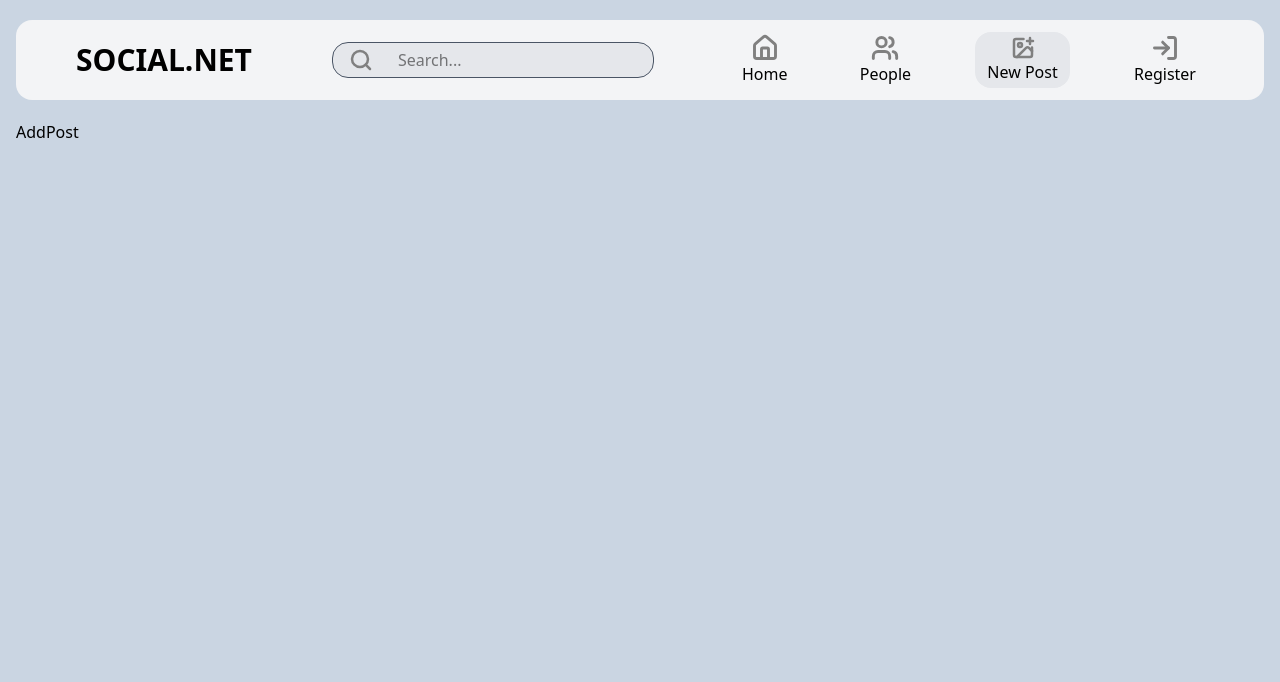
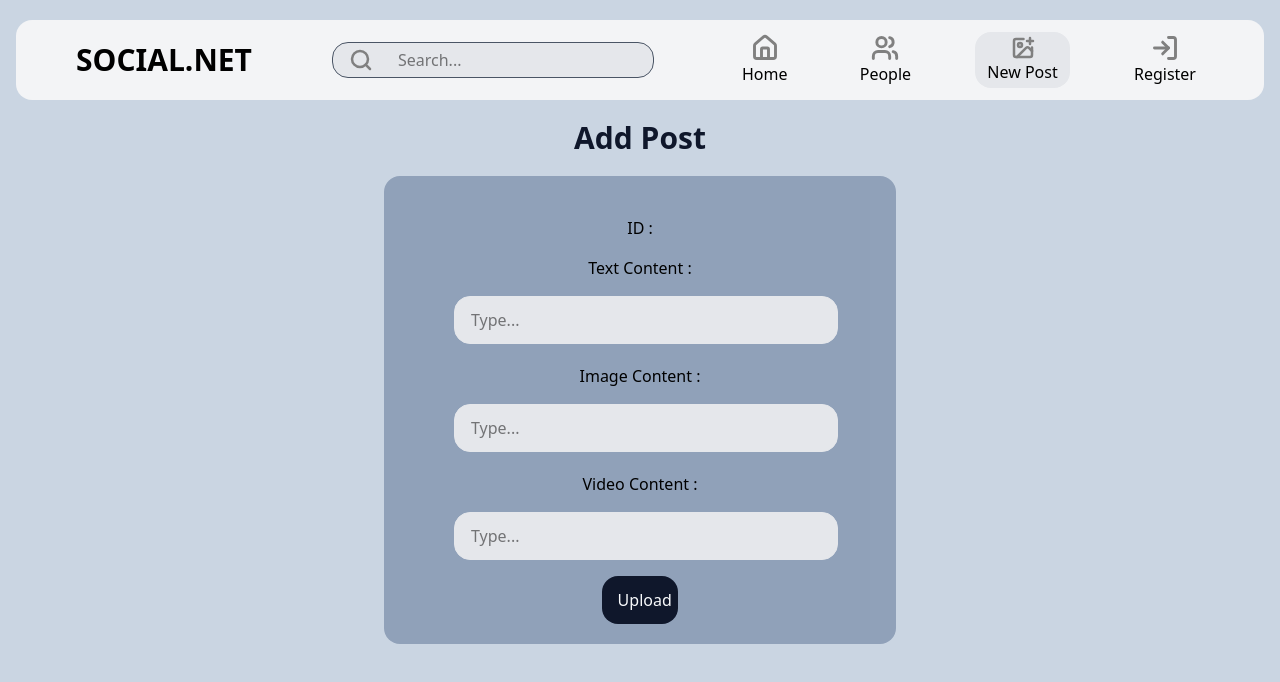
Before and after one commit to RAUNAKSINGH001/Social.net, a React (Vite) app: page /AddPost in a window 1280 px wide. Shown: the top 682 px of the page. Built offline with nearby package versions, Linux system fonts and the light colour scheme.

Commit message:
Implemented add post pages

```diff
--- /dev/null
+++ b/src/components/header/AddPostPages.jsx
@@ -0,0 +1,85 @@
+import React from "react";
+import { useState, useEffect } from "react";
+import { ToastContainer, toast } from "react-toastify";
+import { useNavigate , useParams } from "react-router";
+import "react-toastify/dist/ReactToastify.css";
+function AddPostPages() {
+    const {id} = useParams();
+  const [textContent, setTextContent] = useState("");
+  const [videoContent, setVideoContent] = useState("");
+  const [imageContent, setImageContent] = useState("");
+  const [userId, setUserId] = useState("");
+  const url = `http://localhost:3000/users/raunaksingh`;
+  const addPostToApi = async (ele) => {
+    ele.preventDefault();
+    let res = await fetch(url , {
+        method:"PATCH",
+        body : JSON.stringify({
+             textContent , videoContent , imageContent })
+    });
+
+    if(!res.ok)
+    {
+        throw new Error("Failed to add post .")
+    }
+
+    if(res)
+    {
+        alert("Post uploaded successfully.");
+    }
+  };
+  return (
+    <div className="flex  flex-col items-center w-full h-full gap-5 ">
+      <h1 className="text-3xl text-slate-900 font-extrabold ">Add Post </h1>
+      <div className="bg-slate-400 w-[40vw] h-[screen] rounded-2xl py-5 px-4">
+        <form action="" className="flex flex-col items-center gap-3 pt-5">
+          <h1>ID : </h1>
+          <div className=" rounded-2xl flex flex-col items-center  justify-self-start gap-4 py-1 px-4 ">
+            <label htmlFor="textcontent"> Text Content : </label>
+            <input
+              type="Textarea"
+              id="textcontent"
+              placeholder="Type..."
+              className="  ml-3 focus:outline-none rounded-2xl bg-gray-200 h-[6vh] w-[30vw] border-1 border-gray-200 px-4"
+              value={textContent}
+              onChange={(ele) => setTextContent(ele.target.value)}
+            />
+          </div>
+
+          <div className=" rounded-2xl flex-col flex items-center  justify-self-start gap-4 py-1 px-4 ">
+            <label htmlFor="imagecontent"> Image Content : </label>
+            <input
+              type="url"
+              id="imagecontent"
+              placeholder="Type..."
+              className="  ml-3 focus:outline-none rounded-2xl bg-gray-200 h-[6vh] w-[30vw] border-1 border-gray-200 px-4"
+              value={imageContent}
+              onChange={(ele) => setImageContent(ele.target.value)}
+            />
+          </div>
+
+          <div className=" rounded-2xl flex flex-col items-center  justify-self-start gap-4 py-1 px-4 ">
+            <label htmlFor="videocontent"> Video Content : </label>
+            <input
+              type="url"
+              id="videocontent"
+              placeholder="Type..."
+              className="  ml-3 focus:outline-none rounded-2xl bg-gray-200 h-[6vh] w-[30vw] border-1 border-gray-200 px-4"
+              value={videoContent}
+              onChange={(ele) => setVideoContent(ele.target.value)}
+            />
+          </div>
+
+          <button
+            className="px-4 py-3 bg-slate-900 active:scale-90 text-slate-50 rounded-2xl w-[6vw]"
+            onClick={addPostToApi}
+          >
+            Upload
+          </button>
+        </form>
+      </div>
+    </div>
+  );
+}
+
+export default AddPostPages;
--- a/src/components/header/LoginPages.jsx
+++ b/src/components/header/LoginPages.jsx
@@ -12,6 +12,8 @@ function LoginPages() {
   const [email, setEmail] = useState("");
   const [profile, setProfile] = useState("");
   const [bio, setBio] = useState("");
+  const [id, setId] = useState("");
+
   const addToApi = async (ele) => {
     ele.preventDefault();
     const url = "http://localhost:3000/users";
@@ -19,6 +21,7 @@ function LoginPages() {
     let res = await fetch(url, {
       method: "POST",
       body: JSON.stringify({
+        id,
         name,
         age,
         address,
@@ -38,7 +41,11 @@ function LoginPages() {
       alert("User added successfully.");
     }
   };
-
+  useEffect(()=>
+  {
+    addToApi();
+  }
+  ,[{name}])
   return (
     <div className="flex  flex-col items-center w-full h-full gap-5 ">
       <h1 className="text-3xl text-slate-900 font-extrabold ">Register </h1>
@@ -53,6 +60,18 @@ function LoginPages() {
               className="  ml-3 focus:outline-none rounded-2xl bg-gray-200 h-[6vh] w-[30vw] border-1 border-gray-200 px-4"
               value={name}
               onChange={(ele) => setName(ele.target.value)}
+            />
+          </div>
+
+          <div className=" rounded-2xl flex items-center  justify-self-start gap-4 py-1 px-4 ">
+            <label htmlFor="id">User Id : </label>
+            <input
+              type="text"
+              id="id"
+              placeholder="Enter your id"
+              className="  ml-0 focus:outline-none rounded-2xl bg-gray-200 h-[6vh] w-[30vw] border-1 border-gray-200 px-4"
+              value={id}
+              onChange={(ele) => setId(ele.target.value)}
             />
           </div>
 
--- /dev/null
+++ b/src/components/header/PeoplePages.jsx
@@ -0,0 +1,15 @@
+import React from 'react'
+
+function PeoplePages() {
+  return (
+    <div className="flex items-center flex-col w-full min-h-full gap-5 ">
+      <div className='rounded-2xl min-w-[20vw] min-h-[30vh] bg-amber-200' >
+<div>
+
+</div>
+      </div>
+    </div>
+  )
+}
+
+export default PeoplePages
--- a/src/pages/AddPost.jsx
+++ b/src/pages/AddPost.jsx
@@ -1,9 +1,9 @@
 import React from 'react'
-
+import AddPostPages from '../components/header/AddPostPages'
 function AddPost() {
   return (
     <div>
-      AddPost
+      <AddPostPages/>
     </div>
   )
 }
--- a/src/pages/People.jsx
+++ b/src/pages/People.jsx
@@ -1,9 +1,9 @@
 import React from 'react'
-
+import PeoplePages from '../components/header/PeoplePages'
 function People() {
   return (
     <div>
-      People
+      <PeoplePages/>
     </div>
   )
 }
```
